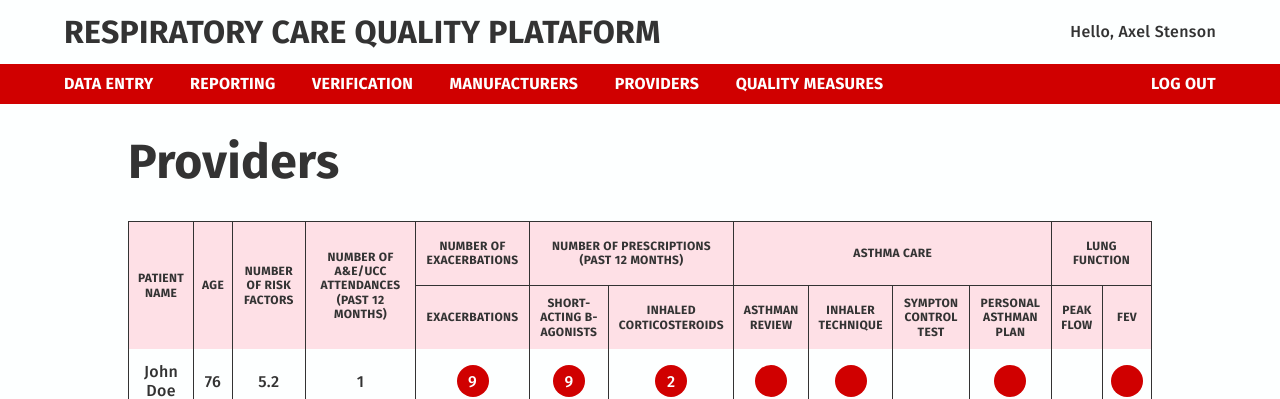
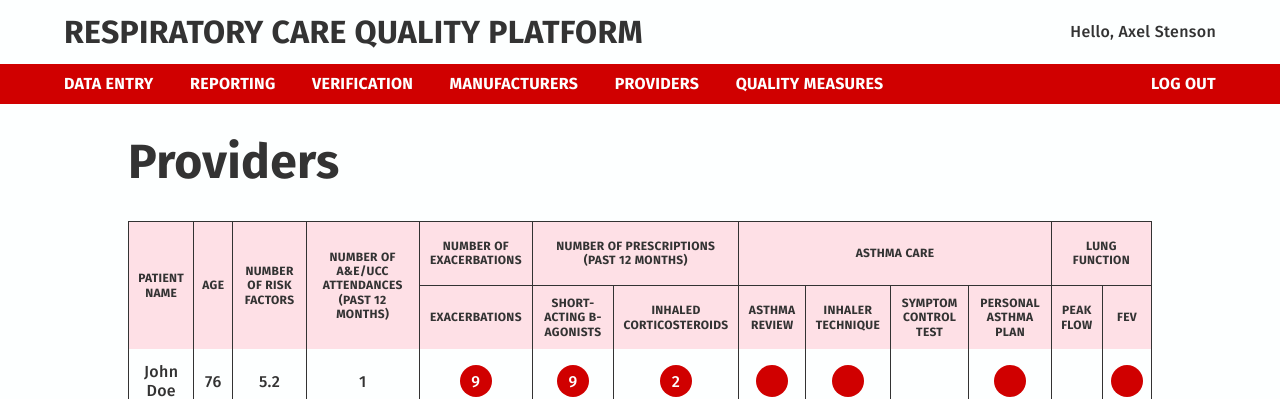
Before and after one commit to miguelbnmv/rha, a plain HTML site: page providers.html in a window 1280 px wide. Shown: the top 399 px of the page. Drawn offline with Linux system fonts and the light colour scheme.

Commit message:
fix spelling

```diff
--- a/providers.html
+++ b/providers.html
@@ -17,7 +17,7 @@
 <body>
   <header>
     <div>
-      <a href="index.html">Respiratory Care Quality Plataform</a>
+      <a href="index.html">Respiratory Care Quality Platform</a>
       <span>Hello, Axel Stenson</span>
     </div>
     <nav>
@@ -67,10 +67,10 @@
             <th>Exacerbations</th>
             <th>Short-acting B-Agonists</th>
             <th>Inhaled corticosteroids</th>
-            <th>Asthman review</th>
+            <th>Asthma review</th>
             <th>Inhaler technique</th>
-            <th>Sympton control test</th>
-            <th>Personal asthman plan</th>
+            <th>Symptom control test</th>
+            <th>Personal asthma plan</th>
             <th>Peak Flow</th>
             <th>FEV</th>
           </tr>
```
Also changed, not shown: data-entry.html (+1 -1 lines), index.html (+2 -2 lines), login.html (+1 -1 lines), manufacturers.html (+1 -1 lines), qipi.html (+2 -2 lines), reports.html (+1 -1 lines), verification.html (+1 -1 lines).
